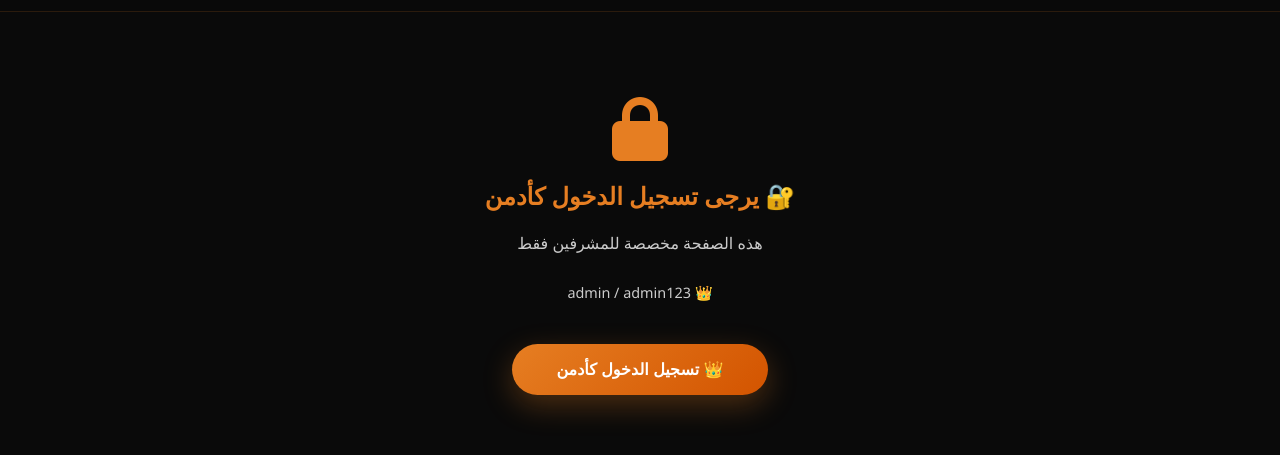
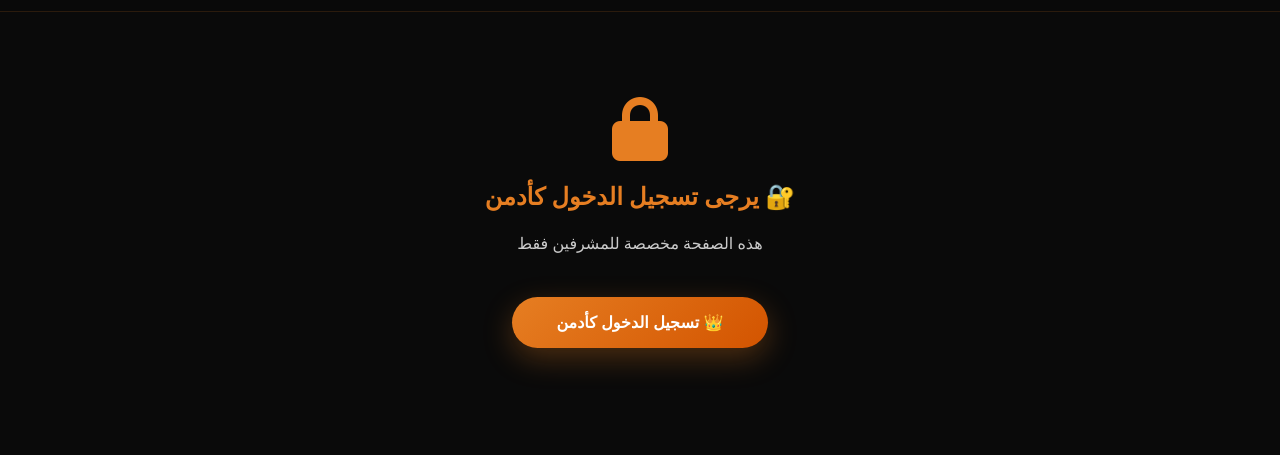
Before and after one commit to MohammedElshora2005/naring-restaurant, a website: page public/admin.html in a window 1280 px wide. Shown: the part 63-518 px from the top of the page. Drawn offline with Linux system fonts and the light colour scheme.

Commit message:
Update admin.html

```diff
--- a/public/admin.html
+++ b/public/admin.html
@@ -546,9 +546,6 @@
                         <p style="color: var(--text-muted); margin-bottom: 1.5rem;">
                             ${currentLang === 'ar' ? 'هذه الصفحة مخصصة للمشرفين فقط' : 'This page is for administrators only'}
                         </p>
-                        <p style="color: var(--text-muted); margin-bottom: 1.5rem; font-size: 0.9rem;">
-                            👑 ${currentLang === 'ar' ? 'admin / admin123' : 'admin / admin123'}
-                        </p>
                         <button class="btn btn-primary" onclick="adminLogin()">
                             ${currentLang === 'ar' ? '👑 تسجيل الدخول كأدمن' : '👑 Login as Admin'}
                         </button>
```
